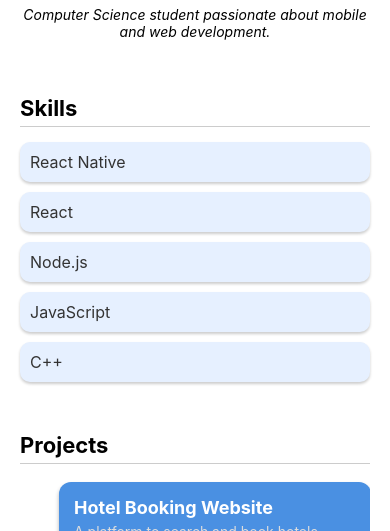
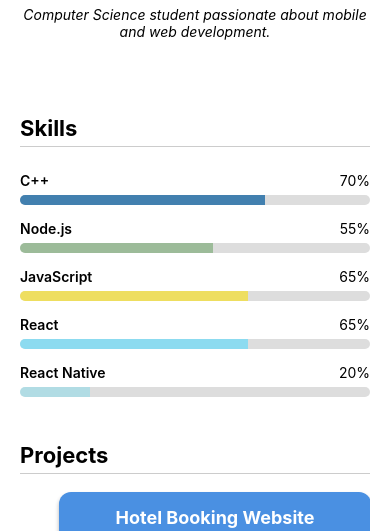
Before and after one commit to ShanPla/platon-shan-mobile-portfolio, a React Native app: screen / in a window 390 px wide. Shown: the part 313-844 px from the top of the page. Built offline with nearby package versions, Linux system fonts and the light colour scheme.

Commit message:
update Projects and Skills

```diff
--- a/App.tsx
+++ b/App.tsx
@@ -53,7 +53,7 @@ export default function App() {
 
       {/* Skills */}
       <View onLayout={(e) => (skillsY.current = e.nativeEvent.layout.y)}>
-        <Skills textColor={textColor} />
+        <Skills textColor={textColor} darkMode={darkMode} />
       </View>
 
       {/* Projects */}
--- a/components/Projects.tsx
+++ b/components/Projects.tsx
@@ -1,10 +1,20 @@
-import { View, Text, FlatList, Dimensions } from "react-native";
+import {
+  View,
+  Text,
+  FlatList,
+  Dimensions,
+  Modal,
+  Pressable,
+  Linking,
+} from "react-native";
+import { useState } from "react";
 import styles from "../styles/AppStyles";
 
 type Project = {
   id: string;
   title: string;
   description: string;
+  githubUrl: string;
 };
 
 type ProjectsProps = {
@@ -17,34 +27,50 @@ const CARD_WIDTH = width * 0.8;
 const CARD_SPACING = 20;
 
 export default function Projects({ textColor, darkMode }: ProjectsProps) {
+  const [selectedProject, setSelectedProject] = useState<Project | null>(null);
+
   const projects: Project[] = [
     {
       id: "1",
       title: "Hotel Booking Website",
       description: "A platform to search and book hotels online.",
+      githubUrl: "https://github.com/ShanPla/webdev-finals-frontend",
     },
     {
       id: "2",
       title: "Food Recipe Finder Website",
-      description: "Search and save recipes with ingredients and instructions.",
+      description:
+        "Search and save recipes with ingredients and instructions.",
+      githubUrl: "https://github.com/ShanPla/pinoy-recipe-finder",
     },
     {
       id: "3",
       title: "Study Spaces Website",
-      description: "Find nearby study spaces with ratings and reviews.",
+      description:
+        "Find nearby study spaces with ratings and reviews.",
+      githubUrl: "https://github.com/ShanPla/midterm-project",
     },
     {
       id: "4",
       title: "Portfolio Website",
-      description: "Showcase of my projects and skills as a developer.",
+      description:
+        "Showcase of my projects and skills as a developer.",
+      githubUrl: "https://github.com/ShanPla/react-portfolio",
     },
   ];
 
   const cardBg = darkMode ? "#333" : "#4A90E2";
+  const modalBg = darkMode ? "#222" : "#fff";
+  const buttonBg = darkMode ? "#4A90E2" : "#000";
 
   return (
     <View style={{ marginTop: 20 }}>
-      <Text style={[styles.sectionTitle, { color: textColor, marginBottom: 10 }]}>
+      <Text
+        style={[
+          styles.sectionTitle,
+          { color: textColor, marginBottom: 10 },
+        ]}
+      >
         Projects
       </Text>
 
@@ -59,25 +85,106 @@ export default function Projects({ textColor, darkMode }: ProjectsProps) {
           paddingHorizontal: (width - CARD_WIDTH) / 2,
         }}
         renderItem={({ item }) => (
-          <View
+          <Pressable
+            onPress={() => setSelectedProject(item)}
             style={[
               styles.projectCard,
               {
                 backgroundColor: cardBg,
                 width: CARD_WIDTH,
                 marginRight: CARD_SPACING,
+                alignItems: "center",
+                justifyContent: "center",
               },
             ]}
           >
-            <Text style={[styles.projectTitle, { color: "#fff" }]}>
+            <Text
+              style={[
+                styles.projectTitle,
+                { color: "#fff", textAlign: "center" },
+              ]}
+            >
               {item.title}
             </Text>
-            <Text style={[styles.projectDescription, { color: "#ddd" }]}>
-              {item.description}
-            </Text>
-          </View>
+          </Pressable>
         )}
       />
+
+      {/* MODAL */}
+      <Modal
+        transparent
+        animationType="fade"
+        visible={!!selectedProject}
+        onRequestClose={() => setSelectedProject(null)}
+      >
+        <View
+          style={{
+            flex: 1,
+            backgroundColor: "rgba(0,0,0,0.6)",
+            justifyContent: "center",
+            alignItems: "center",
+          }}
+        >
+          <View
+            style={{
+              backgroundColor: modalBg,
+              padding: 20,
+              borderRadius: 12,
+              width: "85%",
+            }}
+          >
+            <Text
+              style={[
+                styles.projectTitle,
+                { color: textColor, marginBottom: 10 },
+              ]}
+            >
+              {selectedProject?.title}
+            </Text>
+
+            <Text
+              style={[
+                styles.projectDescription,
+                { color: textColor },
+              ]}
+            >
+              {selectedProject?.description}
+            </Text>
+
+            {/* GITHUB BUTTON */}
+            <Pressable
+              onPress={() =>
+                selectedProject &&
+                Linking.openURL(selectedProject.githubUrl)
+              }
+              style={{
+                marginTop: 20,
+                backgroundColor: buttonBg,
+                paddingVertical: 10,
+                borderRadius: 8,
+                alignItems: "center",
+              }}
+            >
+              <Text style={{ color: "#fff", fontWeight: "bold" }}>
+                View on GitHub
+              </Text>
+            </Pressable>
+
+            {/* CLOSE */}
+            <Pressable
+              onPress={() => setSelectedProject(null)}
+              style={{
+                marginTop: 15,
+                alignSelf: "center",
+              }}
+            >
+              <Text style={{ color: "#4A90E2", fontWeight: "bold" }}>
+                Close
+              </Text>
+            </Pressable>
+          </View>
+        </View>
+      </Modal>
     </View>
   );
 }
--- a/components/Skills.tsx
+++ b/components/Skills.tsx
@@ -1,17 +1,70 @@
 import { View, Text } from "react-native";
 import styles from "../styles/AppStyles";
 
-type SkillsProps = { textColor: string };
+type SkillsProps = {
+  textColor: string;
+  darkMode: boolean;
+};
 
-export default function Skills({ textColor }: SkillsProps) {
-  const skills = ["React Native", "React", "Node.js", "JavaScript", "C++"];
+type Skill = {
+  name: string;
+  level: number; // %
+  color: string;
+};
+
+export default function Skills({ textColor, darkMode }: SkillsProps) {
+  const skills: Skill[] = [
+    { name: "C++", level: 70, color: "#00599C" },        // blue
+    { name: "Node.js", level: 55, color: "#68A063" },   // green
+    { name: "JavaScript", level: 65, color: "#F7DF1E" },// yellow
+    { name: "React", level: 65, color: "#61DAFB" },     // cyan
+    { name: "React Native", level: 20, color: "#00D8FF" },
+  ];
+
+  const trackColor = darkMode ? "#333" : "#ddd";
 
   return (
-    <View>
-      <Text style={[styles.sectionTitle, { color: textColor }]}>Skills</Text>
-      {skills.map((skill, index) => (
-        <View key={index} style={styles.skillCard}>
-          <Text style={styles.skillText}>{skill}</Text>
+    <View style={{ marginTop: 20 }}>
+      <Text style={[styles.sectionTitle, { color: textColor }]}>
+        Skills
+      </Text>
+
+      {skills.map((skill) => (
+        <View key={skill.name} style={{ marginTop: 15 }}>
+          {/* Skill label */}
+          <View
+            style={{
+              flexDirection: "row",
+              justifyContent: "space-between",
+            }}
+          >
+            <Text style={{ color: textColor, fontWeight: "600" }}>
+              {skill.name}
+            </Text>
+            <Text style={{ color: textColor }}>
+              {skill.level}%
+            </Text>
+          </View>
+
+          {/* Progress bar */}
+          <View
+            style={{
+              height: 10,
+              backgroundColor: trackColor,
+              borderRadius: 5,
+              overflow: "hidden",
+              marginTop: 6,
+            }}
+          >
+            <View
+              style={{
+                height: "100%",
+                width: `${skill.level}%`,
+                backgroundColor: skill.color,
+                opacity: skill.level / 100, // mastery shade
+              }}
+            />
+          </View>
         </View>
       ))}
     </View>
```
